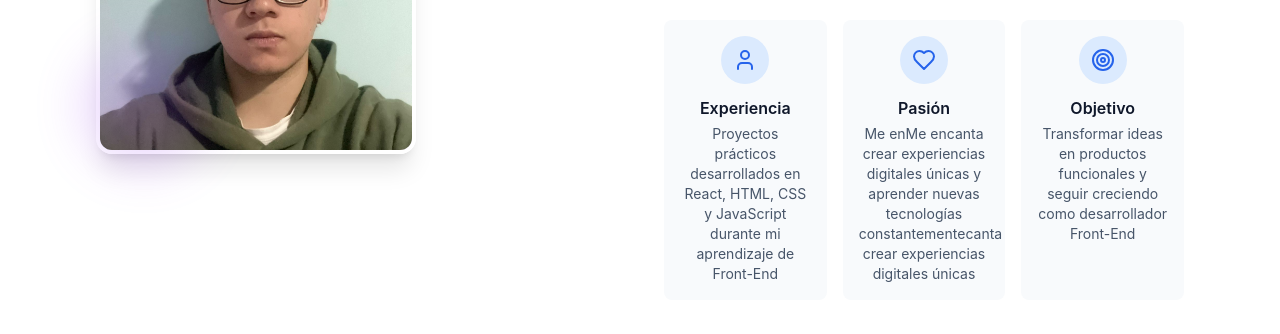
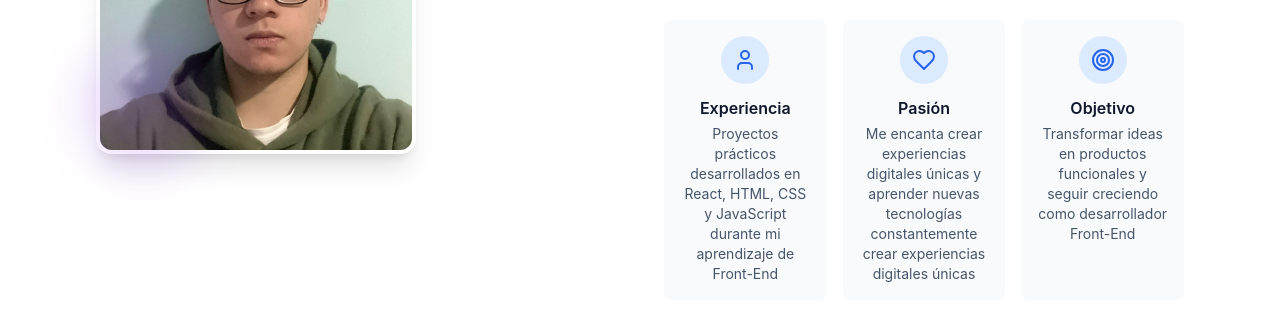
Before and after one commit to Ubaldo2004/paginaPesonal, a React (Vite) app: page / in a window 1280 px wide. Shown: the part 1340-1674 px from the top of the page. Built offline with nearby package versions, Linux system fonts and the light colour scheme.

Commit message:
errores de escritura

```diff
--- a/src/components/About.tsx
+++ b/src/components/About.tsx
@@ -18,7 +18,7 @@ const About = () => {
     {
       icon: <Heart className="w-6 h-6" />,
       title: "Pasión",
-      description: "Me enMe encanta crear experiencias digitales únicas y aprender nuevas tecnologías constantementecanta crear experiencias digitales únicas"
+      description: "Me encanta crear experiencias digitales únicas y aprender nuevas tecnologías constantemente crear experiencias digitales únicas"
     },
     {
       icon: <Target className="w-6 h-6" />,
```
